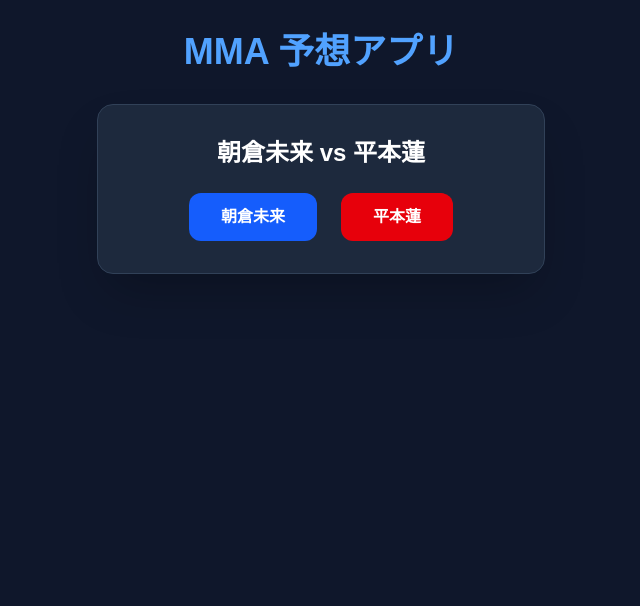
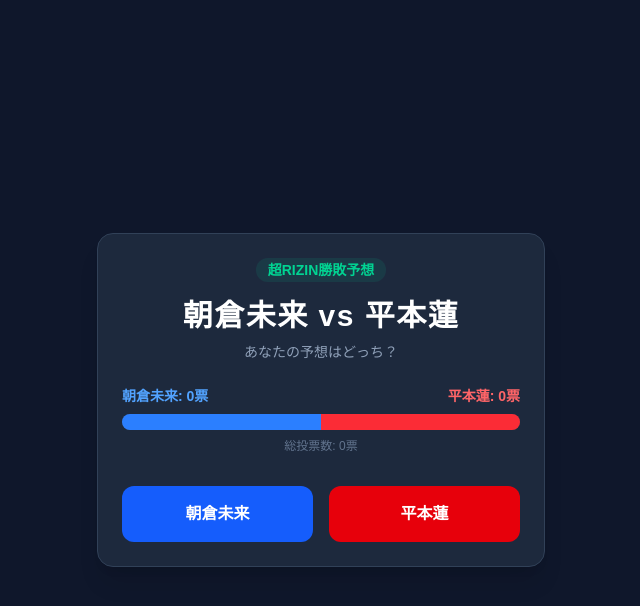
Before and after one commit to 2020hide2020-hash/mma-app, a Next.js app: page / in a window 1280 px wide. Shown: the top 606 px of the page, without its empty margins (319-959 px from the left). Built offline with nearby package versions, Linux system fonts and the light colour scheme; no server answers; the database is empty.

Commit message:
Update page.tsx

```diff
--- a/app/page.tsx
+++ b/app/page.tsx
@@ -1,47 +1,124 @@
-"use client";
+'use client'
 
-import { useState } from 'react';
-import { createClient } from '@supabase/supabase-js';
+import { useState, useEffect } from 'react'
+import { createClient } from '@supabase/supabase-js'
 
-// Supabaseと合体！
-const supabase = createClient(
-  'https://nongzgmpqhjsdptjgdgi.supabase.co',
-`sb_publishable_8u_GZvfrouLlvZs5UrhgAA_F93lCh7x`
-);
+// Supabase接続設定
+const supabaseUrl = process.env.NEXT_PUBLIC_SUPABASE_URL || ''
+const supabaseAnonKey = process.env.NEXT_PUBLIC_SUPABASE_ANON_KEY || ''
+const supabase = createClient(supabaseUrl, supabaseAnonKey)
 
 export default function Home() {
-  const [voted, setVoted] = useState(false);
+  const [votes, setVotes] = useState({ mikuru: 0, ren: 0 })
+  const [loading, setLoading] = useState(true)
+  const [isVoting, setIsVoting] = useState(false)
 
-  const handleVote = async (name: string) => {
-    // Supabaseの「predictions」テーブルにデータを送る
+  const MATCH_TITLE = '朝倉未来 vs 平本蓮'
+
+  // 投票データをSupabaseから取得する
+  const fetchVotes = async () => {
+    setLoading(true)
+    try {
+      const { data, error } = await supabase
+        .from('votes')
+        .select('voted_for')
+        .eq('match_title', MATCH_TITLE)
+
+      if (error) throw error
+
+      if (data) {
+        const mikuruCount = data.filter(v => v.voted_for === '朝倉未来').length
+        const renCount = data.filter(v => v.voted_for === '平本蓮').length
+        setVotes({ mikuru: mikuruCount, ren: renCount })
+      }
+    } catch (error: any) {
+      console.error('データ取得エラー:', error.message)
+    } finally {
+      setLoading(false)
+    }
+  }
+
+  useEffect(() => {
+    fetchVotes()
+  }, [])
+
+  // 投票ボタンを押したときの処理
+  const handleVote = async (candidate: string) => {
+    setIsVoting(true)
+    try {
       const { error } = await supabase
-      .from('predictions')
-      .insert([{ match_id: 1, winner: name }]);
+        .from('votes')
+        .insert([{ match_title: MATCH_TITLE, voted_for: candidate }])
 
-    if (error) {
-      console.error(error);
-      console.error(error); // 開発者用の裏画面に詳細を出す
-alert('エラー詳細: ' + error.message); // 画面に本当の理由を出す
-    } else {
-      setVoted(true);
-      alert(`${name} 選手への投票をクラウドに保存しました！`);
+      if (error) throw error
+
+      alert(`${candidate} に投票しました！`)
+      await fetchVotes() // 票数を再取得
+    } catch (error: any) {
+      alert('投票に失敗しました: ' + error.message)
+    } finally {
+      setIsVoting(false)
     }
-  };
+  }
+
+  const totalVotes = votes.mikuru + votes.ren
 
   return (
-    <div className="p-8 bg-slate-900 min-h-screen text-white flex flex-col items-center">
-      <h1 className="text-4xl font-bold mb-8 text-blue-400">MMA 予想アプリ</h1>
-      <div className="bg-slate-800 p-8 rounded-2xl shadow-2xl border border-slate-700 w-full max-w-md text-center">
-        <h2 className="text-2xl font-bold mb-6">朝倉未来 vs 平本蓮</h2>
-        {voted ? (
-          <p className="text-green-400 font-bold text-xl">投票ありがとうございました！</p>
+    <main className="min-h-screen bg-slate-900 text-white flex flex-col items-center justify-center p-6">
+      <div className="max-w-md w-full bg-slate-800 rounded-2xl p-6 shadow-xl border border-slate-700 text-center">
+        <span className="text-sm font-semibold text-emerald-400 bg-emerald-400/10 px-3 py-1 rounded-full">
+          超RIZIN勝敗予想
+        </span>
+
+        <h1 className="text-3xl font-black mt-4 mb-2 tracking-wider">
+          {MATCH_TITLE}
+        </h1>
+        <p className="text-slate-400 text-sm mb-6">
+          あなたの予想はどっち？
+        </p>
+
+        <div className="mb-8">
+          {loading ? (
+            <p className="text-slate-400">集計中...</p>
           ) : (
-          <div className="flex justify-center gap-6">
-            <button onClick={() => handleVote('朝倉未来')} className="bg-blue-600 hover:bg-blue-500 px-8 py-3 rounded-xl font-bold">朝倉未来</button>
-            <button onClick={() => handleVote('平本蓮')} className="bg-red-600 hover:bg-red-500 px-8 py-3 rounded-xl font-bold">平本蓮</button>
+            <div>
+              <div className="flex justify-between text-sm font-bold mb-2">
+                <span className="text-blue-400">朝倉未来: {votes.mikuru}票</span>
+                <span className="text-red-400">平本蓮: {votes.ren}票</span>
+              </div>
+
+              <div className="w-full h-4 bg-slate-700 rounded-full overflow-hidden flex">
+                <div
+                  className="bg-blue-500 transition-all duration-500"
+                  style={{ width: `${totalVotes > 0 ? (votes.mikuru / totalVotes) * 100 : 50}%` }}
+                />
+                <div
+                  className="bg-red-500 transition-all duration-500"
+                  style={{ width: `${totalVotes > 0 ? (votes.ren / totalVotes) * 100 : 50}%` }}
+                />
+              </div>
+              <p className="text-xs text-slate-500 mt-2">総投票数: {totalVotes}票</p>
             </div>
           )}
         </div>
+
+        <div className="flex space-x-4">
+          <button
+            onClick={() => handleVote('朝倉未来')}
+            disabled={isVoting}
+            className="flex-1 bg-blue-600 hover:bg-blue-500 text-white font-bold py-4 rounded-xl transition duration-200 active:scale-95 disabled:opacity-50"
+          >
+            朝倉未来
+          </button>
+          <button
+            onClick={() => handleVote('平本蓮')}
+            disabled={isVoting}
+            className="flex-1 bg-red-600 hover:bg-red-500 text-white font-bold py-4 rounded-xl transition duration-200 active:scale-95 disabled:opacity-50"
+          >
+            平本蓮
+          </button>
         </div>
-  );
+      </div>
+    </main>
+  )
 }
```
Lines whose indentation alone changed are shown as unchanged.
